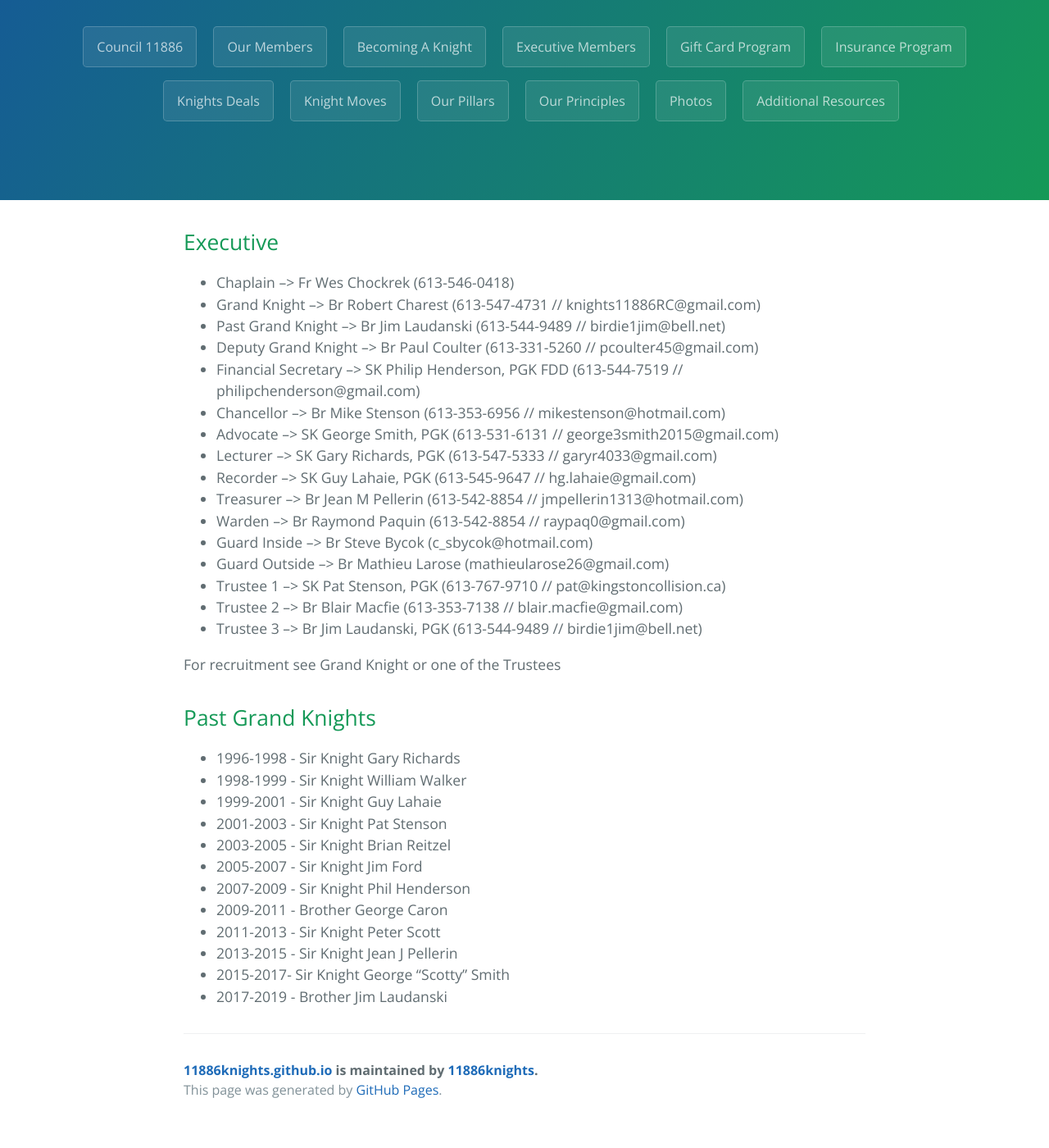
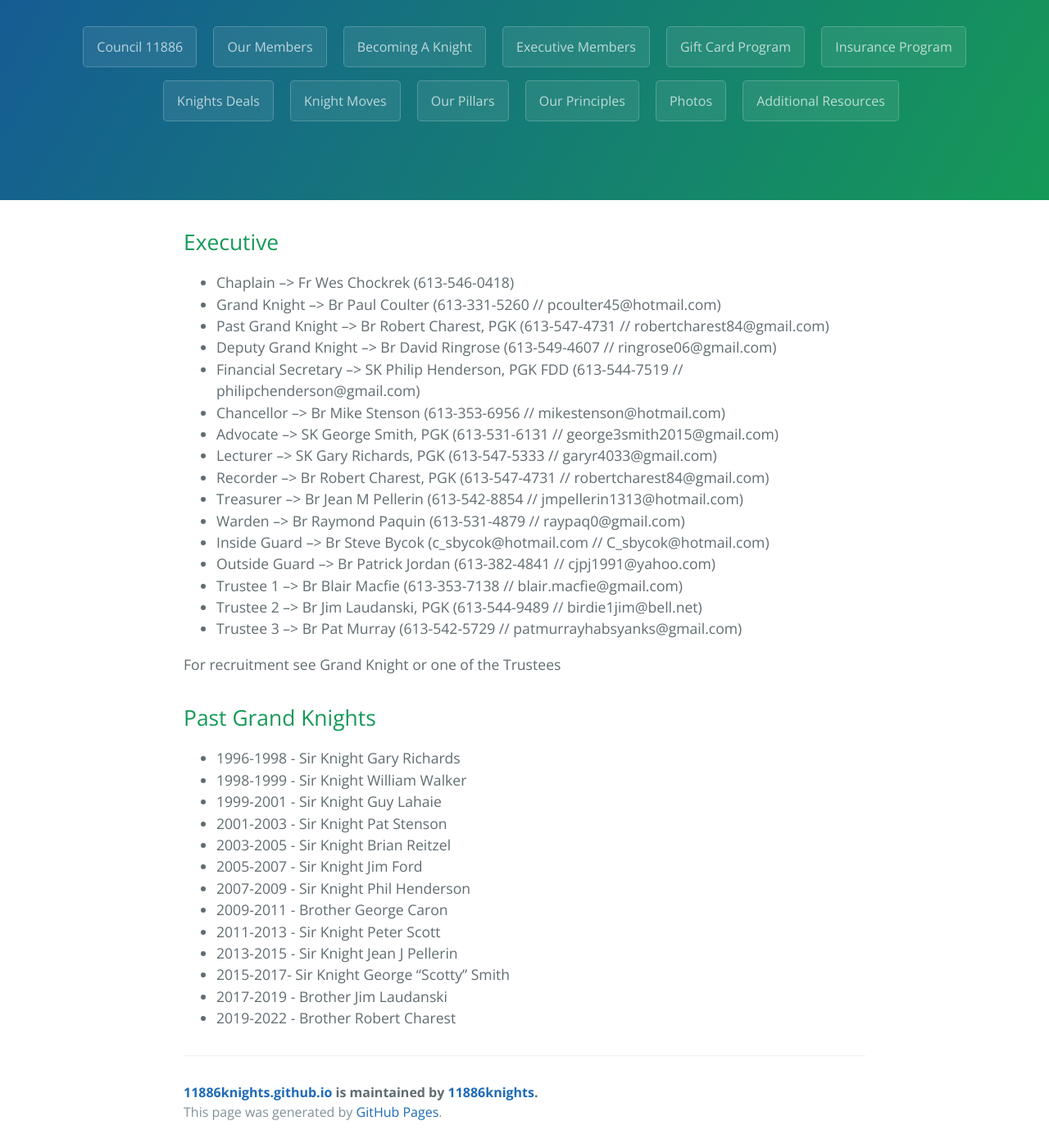
Before and after one commit to 11886knights/11886knights.github.io, a Jekyll site: the page built from page_executive.md, in a window 1280 px wide and 1400 px high, scrolled down 205 px. Shown: the whole window at 82% size. Built offline with Jekyll 4.4.1, drawn with Linux system fonts in a browser that asks for light colours; before the commit the page ends 1578 px from its top, so only the background shows below that.

Commit message:
september knights move and new executive

```diff
--- a/page_executive.md
+++ b/page_executive.md
@@ -7,21 +7,21 @@ layout: default
 ## Executive
 
 - Chaplain --> Fr Wes Chockrek (613-546-0418)
-- Grand Knight --> Br Robert Charest (613-547-4731 // knights11886RC@gmail.com)
-- Past Grand Knight --> Br Jim Laudanski (613-544-9489 // birdie1jim@bell.net)
-- Deputy Grand Knight --> Br Paul Coulter (613-331-5260 // pcoulter45@gmail.com)
+- Grand Knight --> Br Paul Coulter (613-331-5260 // pcoulter45@hotmail.com)
+- Past Grand Knight --> Br Robert Charest, PGK (613-547-4731 // robertcharest84@gmail.com)
+- Deputy Grand Knight --> Br David Ringrose (613-549-4607 // ringrose06@gmail.com)
 - Financial Secretary --> SK Philip Henderson, PGK FDD (613-544-7519 // philipchenderson@gmail.com)
 - Chancellor --> Br Mike Stenson (613-353-6956 // mikestenson@hotmail.com)
 - Advocate --> SK George Smith, PGK (613-531-6131 // george3smith2015@gmail.com)
 - Lecturer --> SK Gary Richards, PGK (613-547-5333 // garyr4033@gmail.com)
-- Recorder --> SK Guy Lahaie, PGK (613-545-9647 // hg.lahaie@gmail.com)
+- Recorder --> Br Robert Charest, PGK (613-547-4731 // robertcharest84@gmail.com)
 - Treasurer --> Br Jean M Pellerin (613-542-8854 // jmpellerin1313@hotmail.com)
-- Warden --> Br Raymond Paquin (613-542-8854 // raypaq0@gmail.com)
-- Guard Inside --> Br Steve Bycok (c_sbycok@hotmail.com)
-- Guard Outside --> Br Mathieu Larose (mathieularose26@gmail.com)
-- Trustee 1 --> SK Pat Stenson, PGK (613-767-9710 // pat@kingstoncollision.ca)
-- Trustee 2 --> Br Blair Macfie (613-353-7138 // blair.macfie@gmail.com)
-- Trustee 3 --> Br Jim Laudanski, PGK (613-544-9489 // birdie1jim@bell.net)
+- Warden --> Br Raymond Paquin (613-531-4879 // raypaq0@gmail.com)
+- Inside Guard --> Br Steve Bycok (c_sbycok@hotmail.com // C_sbycok@hotmail.com)
+- Outside Guard --> Br Patrick Jordan (613-382-4841 // cjpj1991@yahoo.com)
+- Trustee 1 --> Br Blair Macfie (613-353-7138 // blair.macfie@gmail.com)
+- Trustee 2 --> Br Jim Laudanski, PGK (613-544-9489 // birdie1jim@bell.net)
+- Trustee 3 --> Br Pat Murray (613-542-5729 // patmurrayhabsyanks@gmail.com)
 
 For recruitment see Grand Knight or one of the Trustees
 
@@ -39,3 +39,4 @@ For recruitment see Grand Knight or one of the Trustees
 - 2013-2015 - Sir Knight Jean J Pellerin
 - 2015-2017- Sir Knight George "Scotty" Smith
 - 2017-2019 - Brother Jim Laudanski
+- 2019-2022 - Brother Robert Charest
```
Also changed, not shown: index.md (+1 -1 lines), page_knights_moves.md (+1 -1 lines), 1 other file.
